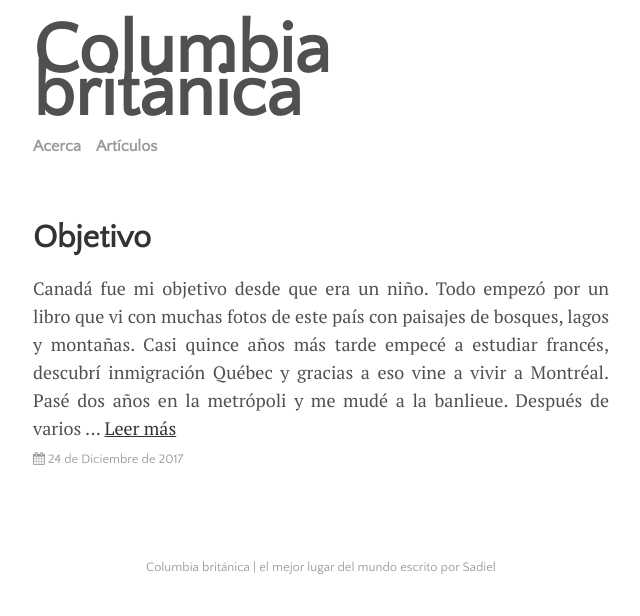
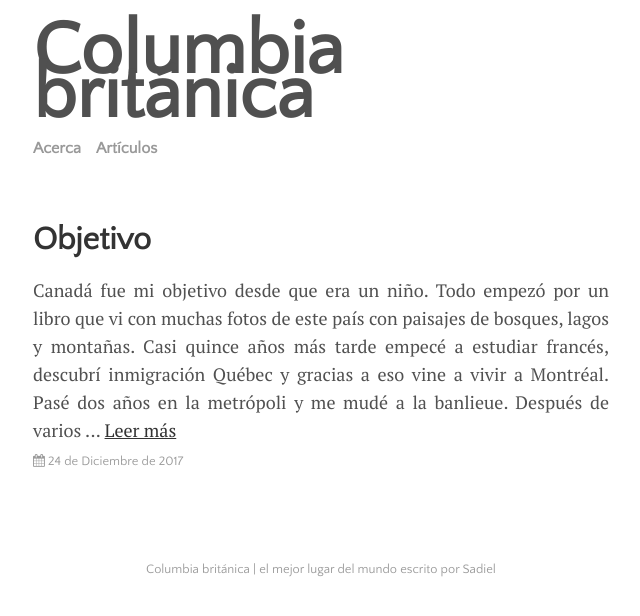
Before and after one commit to sadiel/blog, a Jekyll site: the page built from index.html, in a window 1280 px wide. Shown: the top 616 px of the page, without its empty margins (319-959 px from the left). Built offline with Jekyll 4.4.1, drawn with Linux system fonts in a browser that asks for light colours; nearby versions of some CDN libraries; the list of posts is cut into pages by our own code.

Commit message:
Change title size

```diff
--- a/_includes/header.html
+++ b/_includes/header.html
@@ -1,6 +1,6 @@
 <header class="masthead">
   <h3 class="masthead-title">
-    <a href="{{ site.github.url }}/" style="font-size: 4.5rem">{{ site.data.settings.title }}</a>
+    <a href="{{ site.github.url }}/">{{ site.data.settings.title }}</a>
     <!--<small class="masthead-subtitle">{{ site.data.settings.tagline }}</small>-->
     {% include menu.html %}<div id="weather"></div>
   </h3>
--- a/assets/css/main.css
+++ b/assets/css/main.css
@@ -96,7 +96,7 @@
 }
 
 .masthead-title a {
-  font-size: 2rem;
+  font-size: 4.7rem;
   text-decoration: none;
   color: #505050;
 }
```
